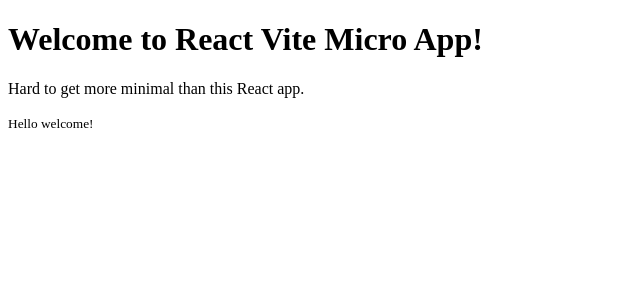
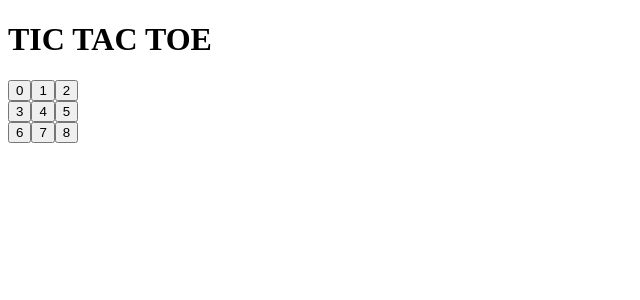
Before and after one commit to DecodewithHappy/TicTacToe-Game, a React (Vite) app: page / in a window 1280 px wide. Shown: the top 300 px of the page, without its empty margins (0-640 px from the left). Built offline with nearby package versions, Linux system fonts and the light colour scheme.

Commit message:
Add board and square components

```diff
--- a/package.json
+++ b/package.json
@@ -18,7 +18,7 @@
   "devDependencies": {
     "babel-eslint": "^10.1.0",
     "babel-preset-nano-react-app": "^0.1.0",
-    "eslint": "^8.9.0",
+    "eslint": "^7.32.0",
     "eslint-config-airbnb": "^19.0.4",
     "eslint-config-prettier": "^8.4.0",
     "eslint-plugin-import": "^2.25.4",
--- a/src/App.jsx
+++ b/src/App.jsx
@@ -1,9 +1,13 @@
 import React from "react";
+import Board from "./Components/Board";
 
-export default () => (
-  <>
-    <h1>Welcome to React Vite Micro App!</h1>
-    <p>Hard to get more minimal than this React app.</p>
-    <small>Hello welcome!</small>
-  </>
-);
+function App() {
+  return (
+    <div>
+     <h1>TIC TAC TOE</h1>
+     <Board/>
+    </div>
+  );
+};
+
+export default App;
--- /dev/null
+++ b/src/Components/Board.jsx
@@ -0,0 +1,26 @@
+import React from 'react';
+import Square from './Square';
+
+function Board() {
+  return (
+    <div>
+    <div>
+      <Square value={0} />
+      <Square value={1} />
+      <Square value={2} />
+    </div>
+    <div>
+      <Square value={3} />
+      <Square value={4} />
+      <Square value={5} />
+    </div>
+    <div>
+      <Square value={6} />
+      <Square value={7} />
+      <Square value={8} />
+    </div>
+  </div>
+  );
+}
+
+export default Board;
--- /dev/null
+++ b/src/Components/Square.jsx
@@ -0,0 +1,7 @@
+import React from 'react';
+
+function Square({ value }) {
+  return <button type="button">{value}</button>;
+}
+
+export default Square;
```
Also changed, not shown: 2 other files (tests, documents, lock files or other folders).
